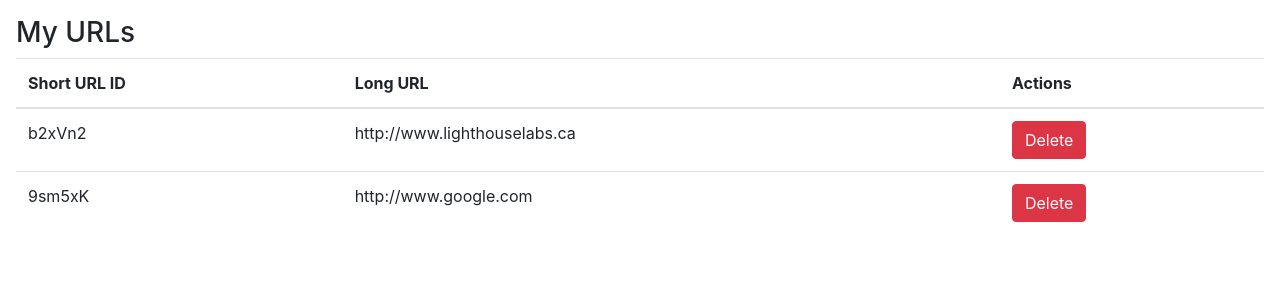
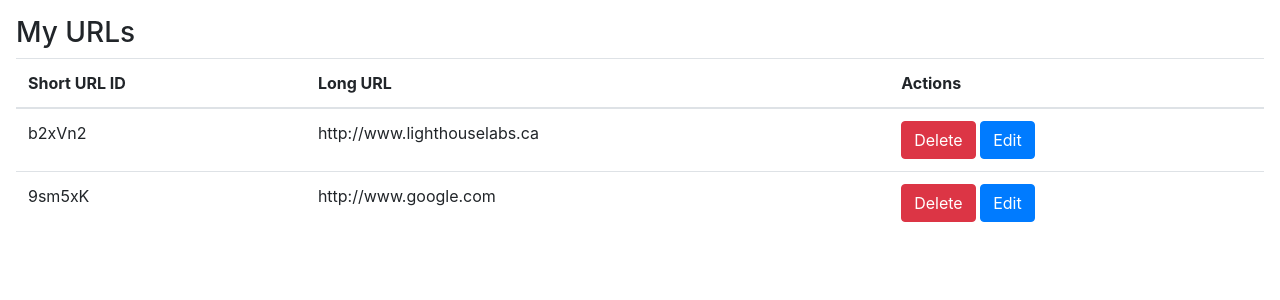
Before and after one commit to Tnguyen3110/tinyapp, a Node server app: page /urls in a window 1280 px wide. Shown: the part 56-356 px from the top of the page. Run offline with Node 20, Linux system fonts and the light colour scheme; some libraries are stand-ins or nearby versions.

Commit message:
adding edit column and link

```diff
--- a/views/urls_index.ejs
+++ b/views/urls_index.ejs
@@ -25,7 +25,7 @@
           <tr>
             <th scope="col">Short URL ID</th>
             <th scope="col">Long URL</th>
-            <th scope="col">Actions</th> <!-- Add the delete form for each URL -->
+            <th scope="col">Actions</th> <!-- Add the delete and edit forms for each URL -->
           </tr>
         </thead>
         <tbody>
@@ -33,10 +33,11 @@
             <tr>
               <td><%= id %></td>
               <td><%= urls[id] %></td>
-              <td> <!-- Add the delete form for each URL -->
-                <form method="POST" action="/urls/<%= id %>/delete">
+              <td> <!-- Add the delete and edit forms for each URL -->
+                <form method="POST" action="/urls/<%= id %>/delete" style="display: inline;">
                   <button type="submit" class="btn btn-danger">Delete</button>
                 </form>
+                <a href="/urls/<%= id %>" class="btn btn-primary">Edit</a> <!-- Add the Edit link -->
               </td>
             </tr>
           <% } %>
```
